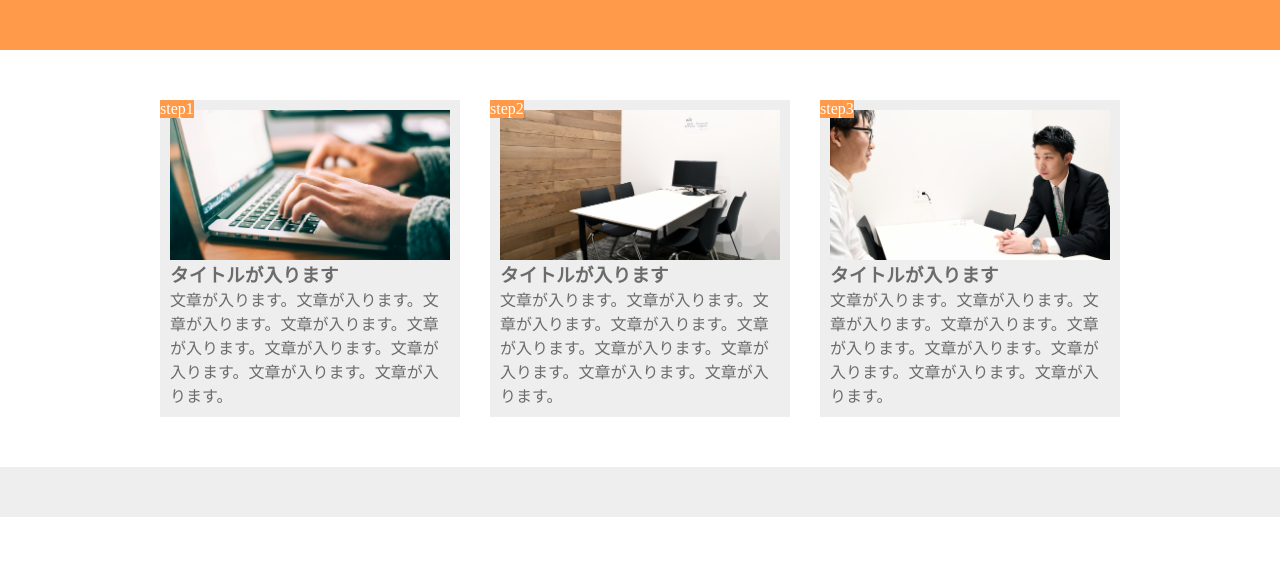
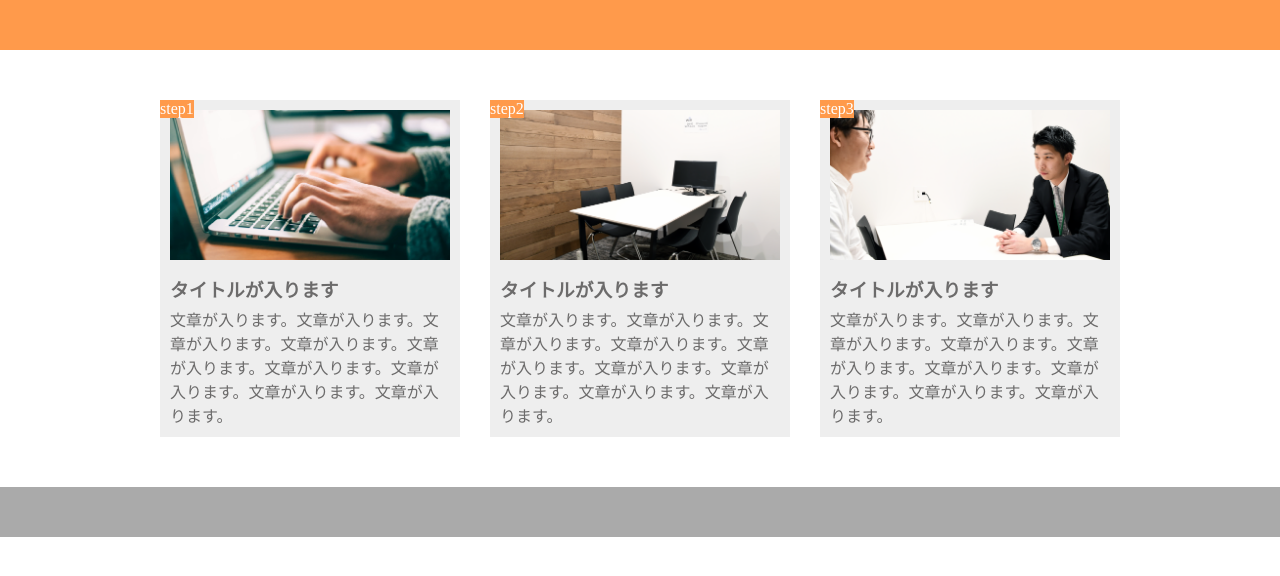
Before and after one commit to kazu5470/kadai-responsive1, a plain HTML site: page index.html in a window 1280 px wide. Drawn offline with Linux system fonts and the light colour scheme.

Commit message:
Initial Commit2

```diff
--- a/index.html
+++ b/index.html
@@ -27,6 +27,6 @@
                 <p class="text">文章が入ります。文章が入ります。文章が入ります。文章が入ります。文章が入ります。文章が入ります。文章が入ります。文章が入ります。文章が入ります。</p>
             </div>
         </main>
-        <footer
+        <footer></footer>
     </body>
 </html>
--- a/style.css
+++ b/style.css
@@ -60,10 +60,10 @@ main {
 }
 
 .title {
-   margin:15,0,5px;
+   margin:15px 0 5px;
 }
 
 footer {
     height:50px;
-    background-color:#EEEEEE;
+    background-color:#AAAAAA;
 }
```
